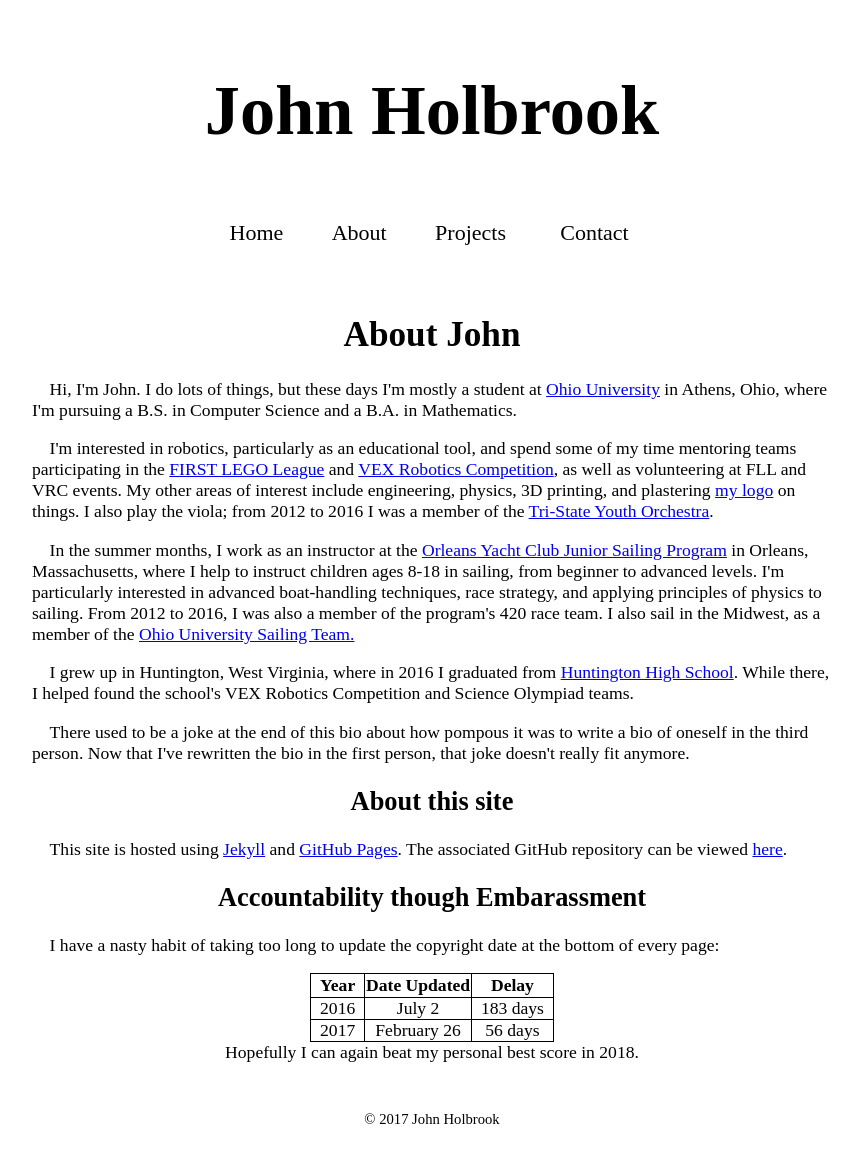
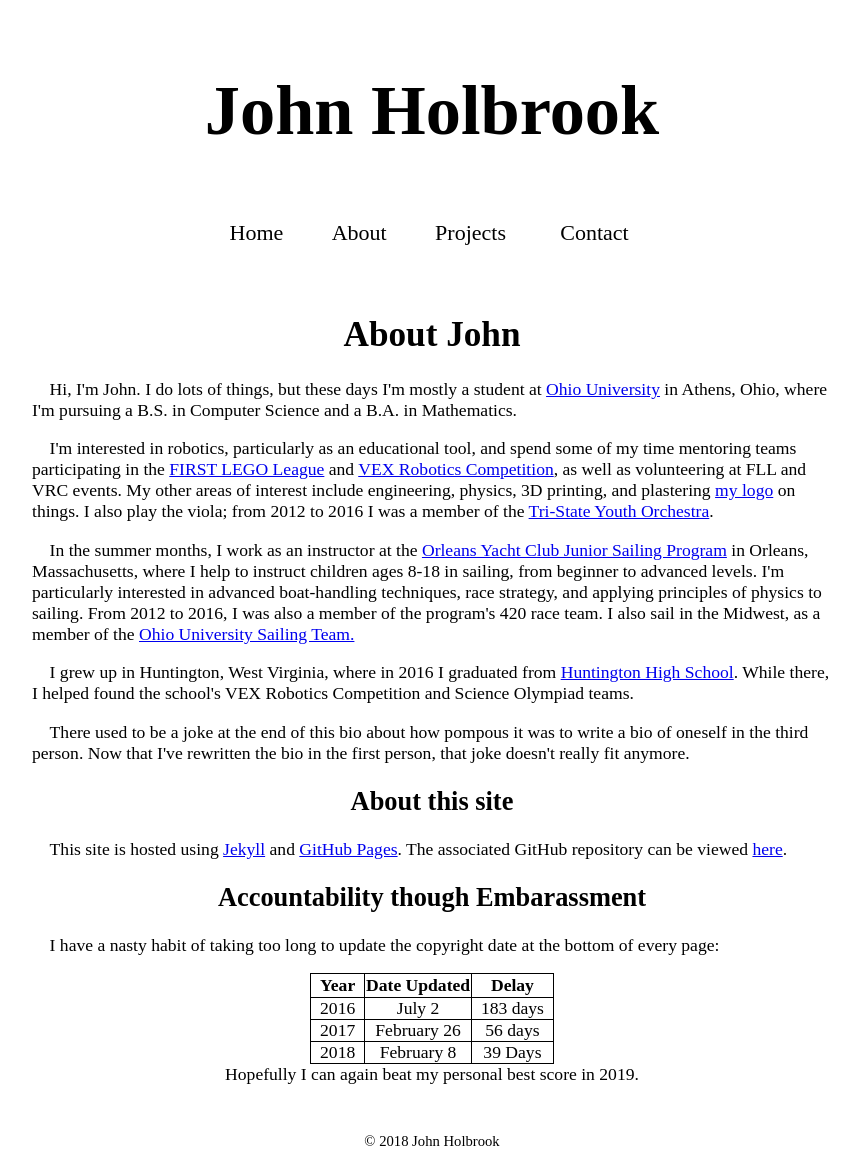
Before and after one commit to johnholbrook/dhmmjoph.github.io, a Jekyll site: the page built from about.html, in a window 1280 px wide. Shown: the whole page, without its empty margins (208-1067 px from the left). Built offline with Jekyll 4.4.1, drawn with Linux system fonts in a browser that asks for light colours; comment, search, counter and statistics services are not loaded; before the commit the page ends 1134 px from its top, so only the background shows below that.

Commit message:
update copyright date

```diff
--- a/_layouts/LEGO.html
+++ b/_layouts/LEGO.html
@@ -53,7 +53,7 @@
 			{{ content }}
 			</div>
 		<div class="content footer">
-			<small>&copy; 2017 John Holbrook</small>
+			<small>&copy; 2018 John Holbrook</small>
 			<br/>
 			<small>LEGO&reg; is a trademark of the LEGO Group of companies which does not sponsor, authorize or endorse this site.</small>
 		</div>
--- a/_layouts/default.html
+++ b/_layouts/default.html
@@ -68,7 +68,7 @@
 			{{ content }}
 			</div>
 		<div class="content footer">
-			<small>&copy; 2017 John Holbrook</small>
+			<small>&copy; 2018 John Holbrook</small>
 		</div>
 	</body>
 </html>
--- a/_layouts/index.html
+++ b/_layouts/index.html
@@ -73,7 +73,7 @@
 
 			</div>
 		<div class="content footer">
-			<small>&copy; 2017 John Holbrook</small>
+			<small>&copy; 2018 John Holbrook</small>
 		</div>
 	</body>
 </html>
--- a/about.html
+++ b/about.html
@@ -48,6 +48,11 @@ It's no longer updated, so if there's incorrect information or a horrible typo o
 			<td>February 26</td>
 			<td>56 days</td>
 		</tr>
+		<tr>
+			<td>2018</td>
+			<td>February 8</td>
+			<td>39 Days</td>
+		</tr>
 	</table>
-	Hopefully I can again beat my personal best score in 2018.
+	Hopefully I can again beat my personal best score in 2019.
 </p>
```
